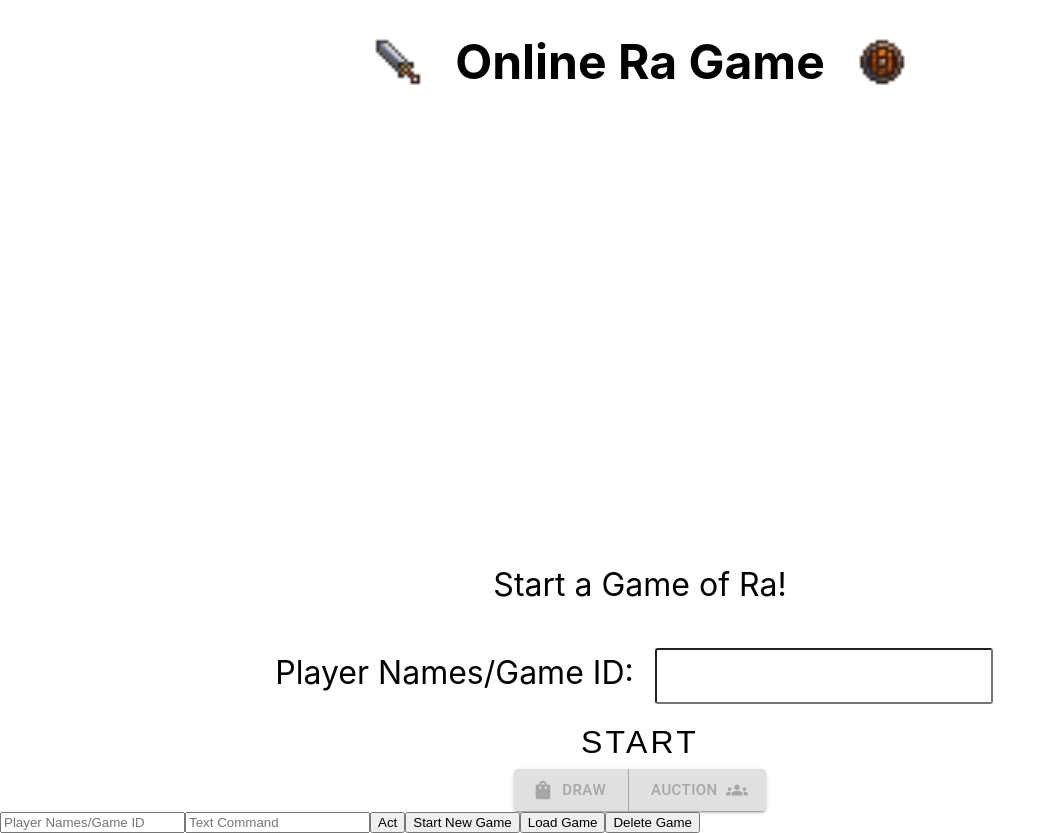
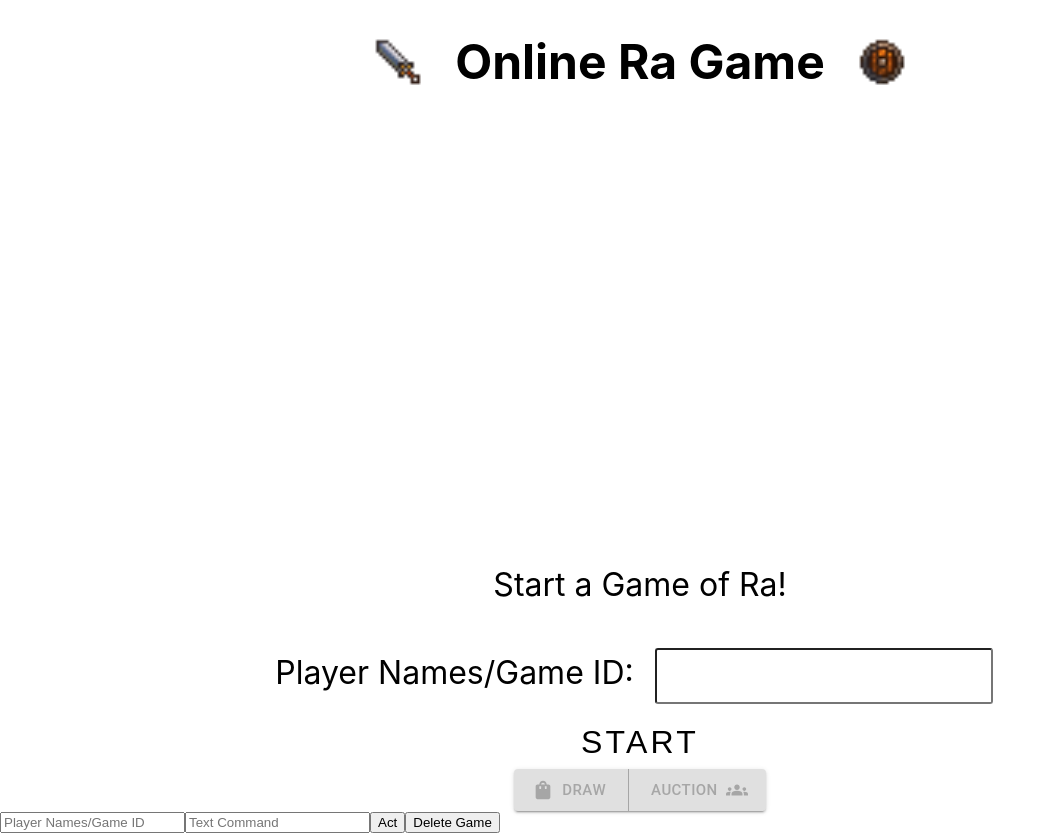
Before and after one commit to albertszeng/ra, a React (Create React App) app in the folder frontend/: page / in a window 1280 px wide. Shown: the whole page, without its empty margins (0-1056 px from the left). Built offline with nearby package versions, Linux system fonts and the light colour scheme.

Commit message:
remove alerts, clean-up old unused code

```diff
--- a/frontend/src/App.tsx
+++ b/frontend/src/App.tsx
@@ -2,7 +2,6 @@ import React, { useState, ChangeEvent, FormEvent } from 'react';
 import {
   deleteGame,
   handleCommand,
-  startGame,
 } from './libs/game';
 
 import './App.css';
@@ -44,41 +43,15 @@ function App() {
     e.preventDefault();
     const { message, gameAsStr } = await handleCommand(form.gameId, form.command);
     if (message || !gameAsStr) {
-      alert(message);
       return;
     }
     setForm((prevForm: FormState) => ({ ...prevForm, data: '' }));
     setGame((prevGame: GameState) => ({ ...prevGame, data: gameAsStr }));
   };
-  const handleStart = async (e: FormEvent<HTMLButtonElement>) => {
-    e.preventDefault();
-    const {
-      message,
-      gameId,
-      gameAsStr,
-    } = await startGame(form.gameId.split(','));
-    if (message || !gameId || !gameAsStr) {
-      alert(message);
-      return;
-    }
-    setGame((prevGame: GameState) => ({ ...prevGame, data: gameAsStr }));
-    setForm((prevForm: FormState) => ({ ...prevForm, gameId }));
-  };
   const handleDelete = async (e: FormEvent<HTMLButtonElement>) => {
     e.preventDefault();
-    const { message } = await deleteGame(form.gameId);
-    alert(message);
+    await deleteGame(form.gameId);
   };
-  const handleLoad = async (e: FormEvent<HTMLButtonElement>) => {
-    e.preventDefault();
-    const { message, gameAsStr } = await handleCommand(form.gameId, 'LOAD');
-    if (message || !gameAsStr) {
-      alert(message);
-      return;
-    }
-    setGame((prevGame: GameState) => ({ ...prevGame, data: gameAsStr }));
-  };
-
   return (
     <>
       <Header />
@@ -104,12 +77,6 @@ function App() {
         <button className="form-field" type="submit">
           Act
         </button>
-        <button className="form-field" type="button" onClick={handleStart}>
-          Start New Game
-        </button>
-        <button className="form-field" type="button" onClick={handleLoad}>
-          Load Game
-        </button>
         <button className="form-field" type="button" onClick={handleDelete}>
           Delete Game
         </button>
```
Also changed, not shown: frontend/.eslintrc.js.
